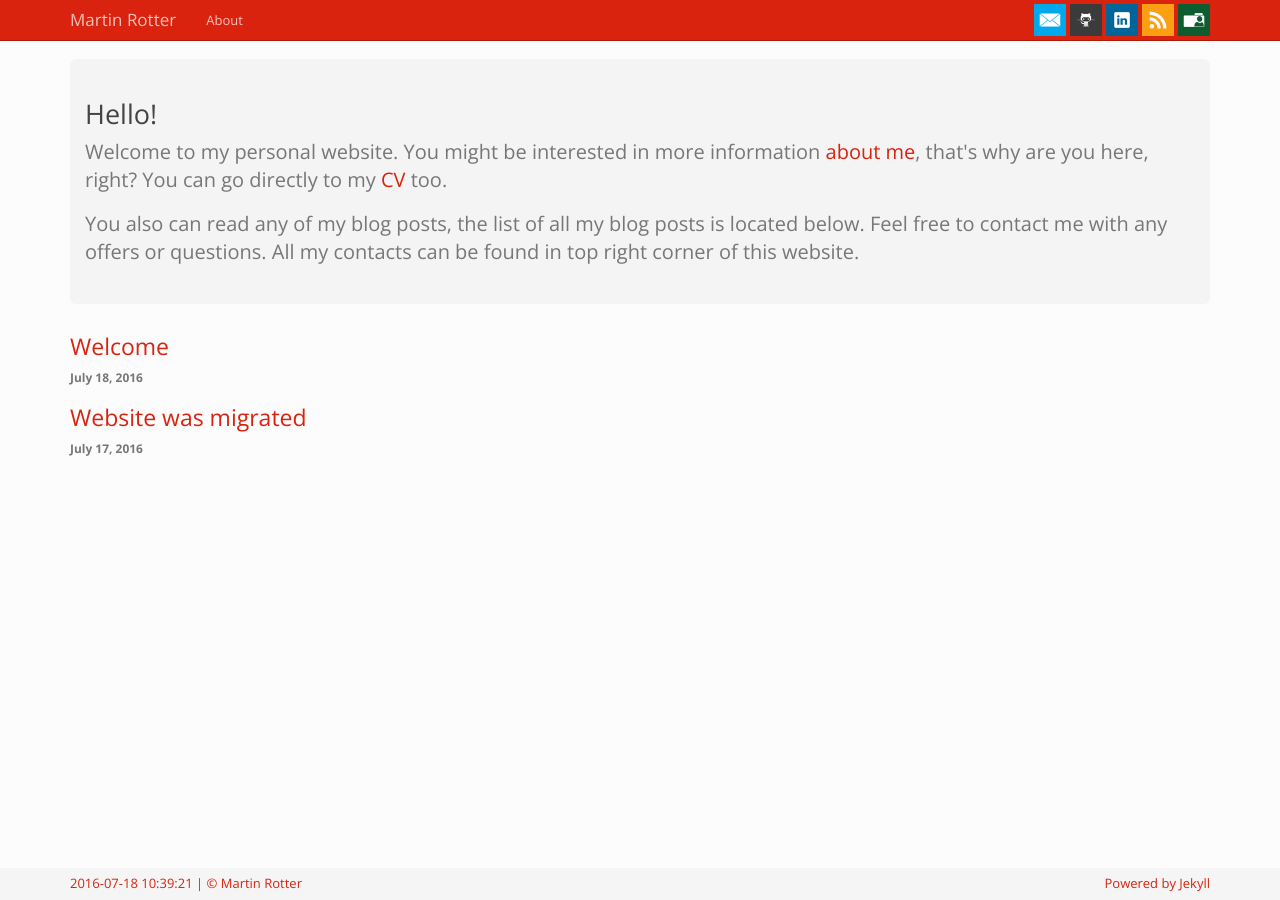
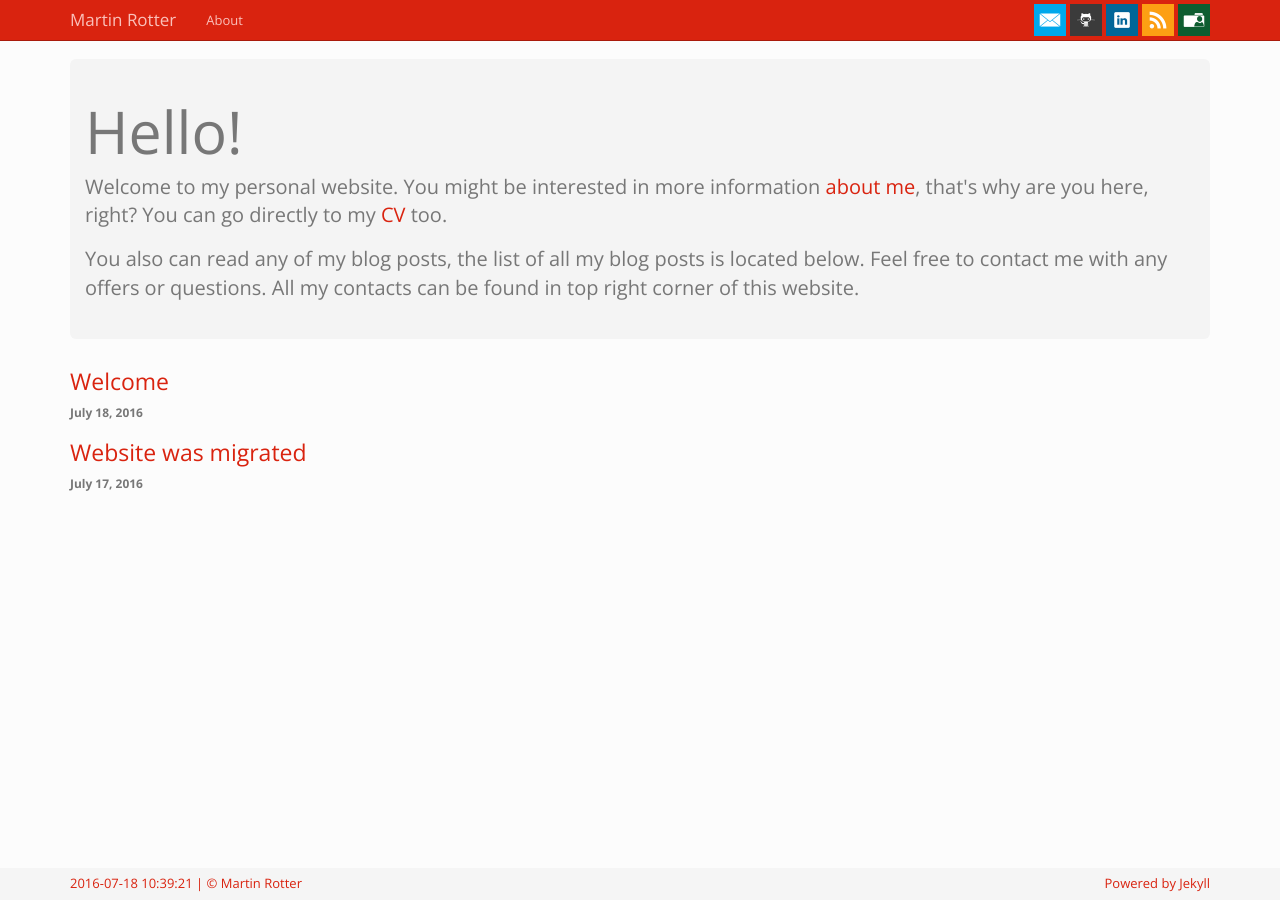
Before and after one commit to martinrotter/martinrotter.github.io, a Jekyll site: the page built from index.html, in a window 1280 px wide. Built offline with Jekyll 4.4.1, drawn with Linux system fonts in a browser that asks for light colours.

Commit message:
Better padding.

```diff
--- a/index.html
+++ b/index.html
@@ -2,7 +2,7 @@
 layout: home
 ---
 
-<h2>Hello!</h2>
+<h1>Hello!</h1>
 
 <p>Welcome to my personal website. You might be interested in more information <a href="/about/">about me</a>, that's why are you here, right? You can go directly to my <a href="/assets/2016/07/rotter-cv.pdf">CV</a> too.</p>
 
```
